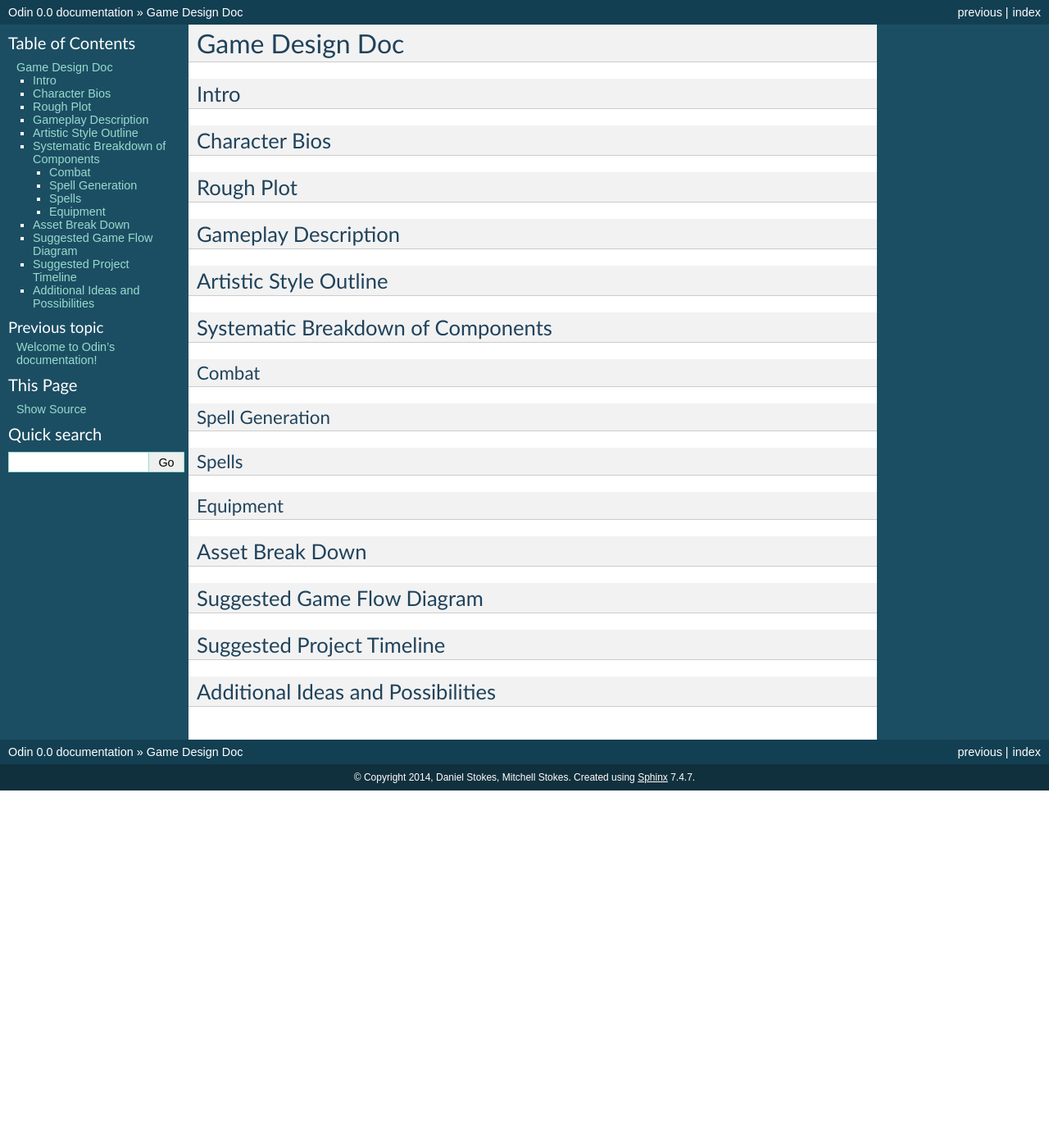
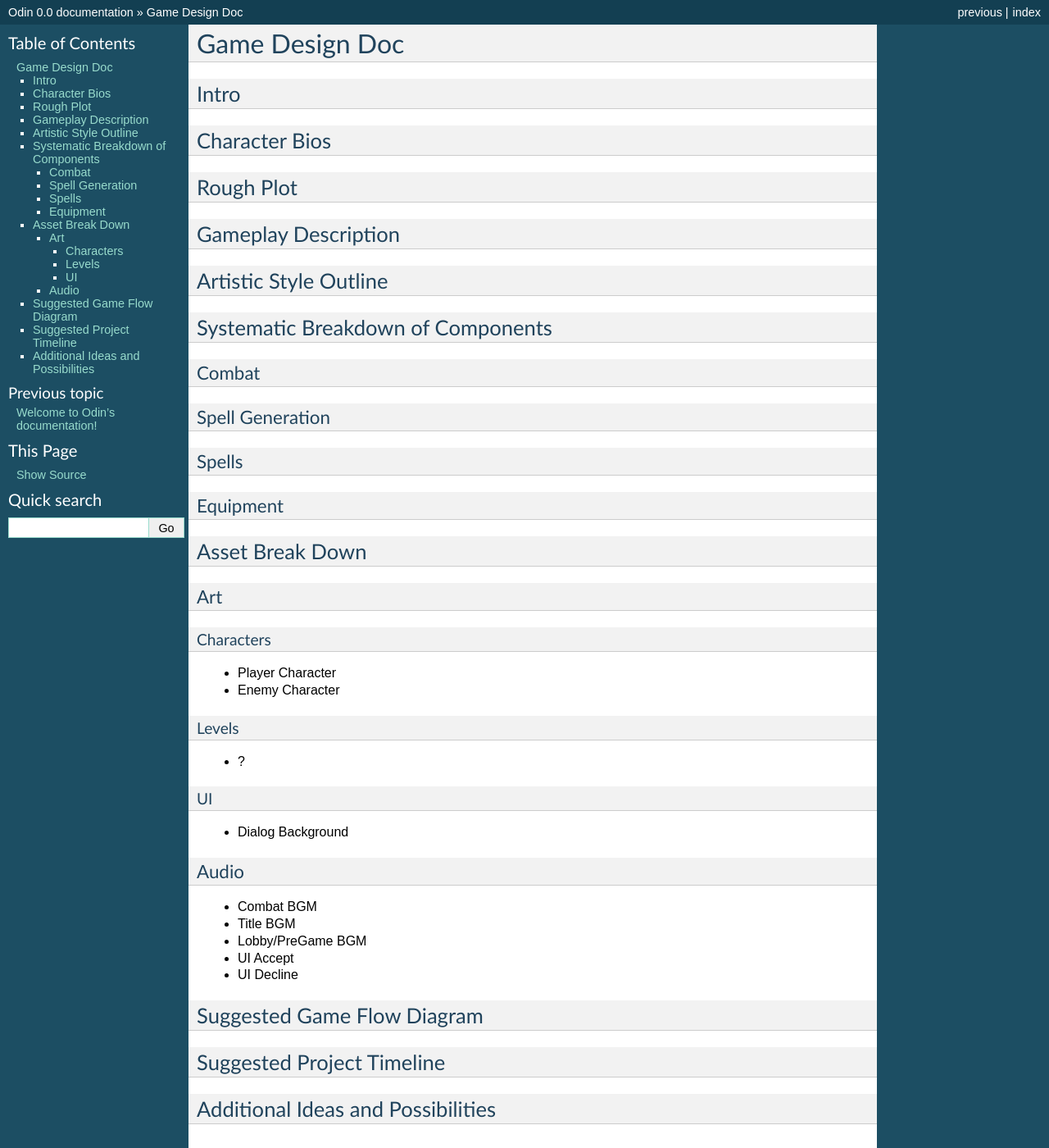
Before and after one commit to Moguri/odin, a Sphinx documentation site: the page built from docs/gdd.rst, in a window 1280 px wide and 1400 px high. Shown: the whole window at 82% size. Built offline with Sphinx 7.4.7, drawn with Linux system fonts in a browser that asks for light colours.

Commit message:
GDD: Starting to stub-out/fill-in Asset Break Down.

```diff
--- a/docs/gdd.rst
+++ b/docs/gdd.rst
@@ -36,6 +36,30 @@ Equipment
 Asset Break Down
 ================
 
+Art
+---
+
+Characters
+^^^^^^^^^^
+* Player Character
+* Enemy Character
+
+Levels
+^^^^^^
+* ?
+
+UI
+^^
+* Dialog Background
+
+Audio
+-----
+* Combat BGM
+* Title BGM
+* Lobby/PreGame BGM
+* UI Accept
+* UI Decline
+
 Suggested Game Flow Diagram
 ===========================
 
```
